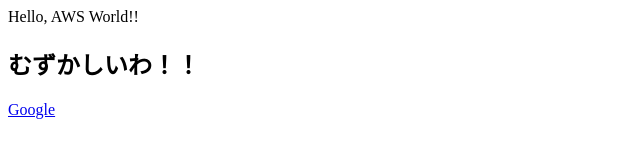
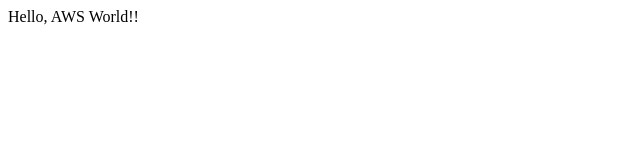
Before and after one commit to ryusei84/kadai4-sugita, a plain HTML site: page src/index.html in a window 1280 px wide. Shown: the whole page, without its empty margins (0-640 px from the left). Drawn offline with Linux system fonts and the light colour scheme.

```diff
--- a/src/index.html
+++ b/src/index.html
@@ -7,7 +7,5 @@
 </head>
 <body>
   Hello, AWS World!!
-  <h2>むずかしいわ！！</h2>
-  <a href="https://www.google.co.jp">Google</a>
 </body>
 </html>
```
